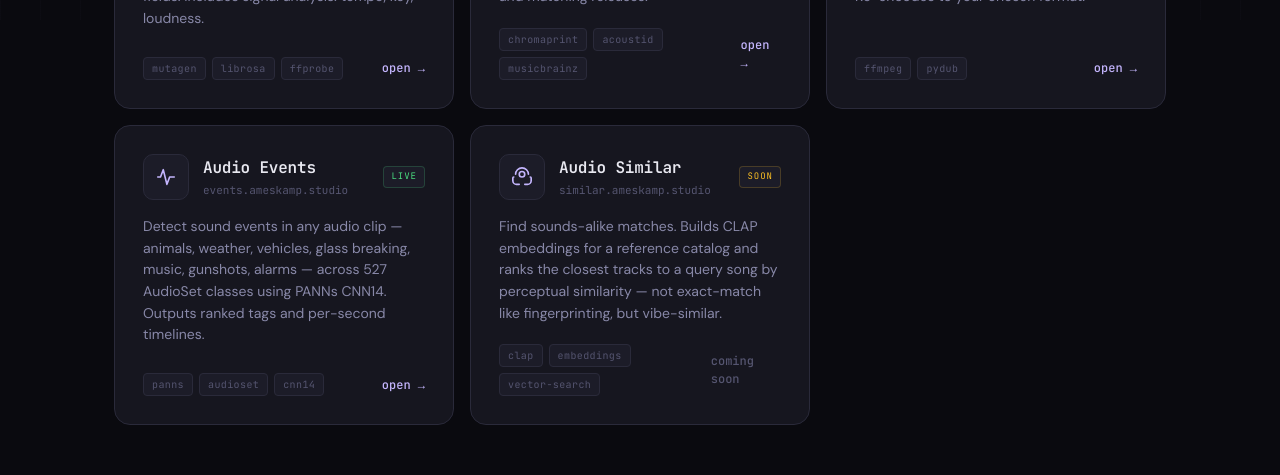
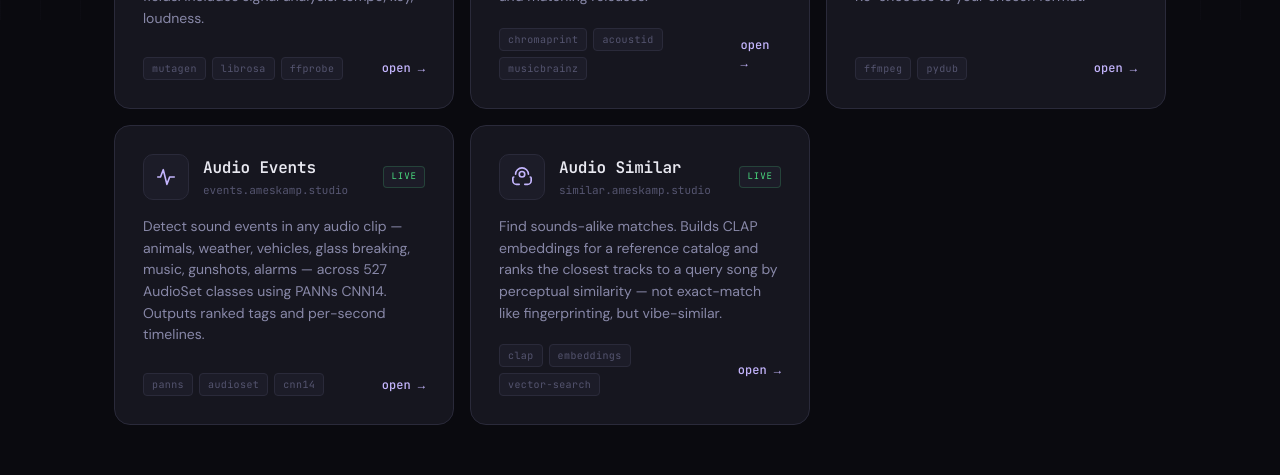
Before and after one commit to zuacaldeira/AmeskampAudioTools, a plain HTML site: page ameskamp-studio/landing/index.html in a window 1280 px wide. Shown: the part 780-1255 px from the top of the page. Drawn offline with Linux system fonts and the light colour scheme.

Commit message:
Package audio-similar (Docker + README) and wire into umbrella
audio-similar/Dockerfile mirrors audio-events: CPU-only torch wheel,
transformers + librosa, pre-fetches the CLAP weights (~600 MB) during
build so the first user query doesn't pay the cold-start download.

Compose entry binds ./audio-similar/catalog/ on the host to /catalog
in the container so the indexer CLI and web service share state, and
so a pre-built catalog can be copied onto the VPS instead of indexing
in-place.

Umbrella wiring:
- ameskamp-studio/nginx/conf.d/similar.ameskamp.studio.conf
- deploy.sh: similar.ameskamp.studio appended to SUBDOMAINS
- landing page: Audio Similar card flipped from SOON to LIVE

README explains the catalog model (SQLite + portable float32 memmap),
the index/query flow, and why brute-force cosine is fine for catalogs
under ~10k tracks.

Co-Authored-By: Claude Opus 4.7 (1M context) <noreply@anthropic.com>

```diff
--- a/ameskamp-studio/landing/index.html
+++ b/ameskamp-studio/landing/index.html
@@ -534,7 +534,7 @@
         </div>
       </a>
 
-      <div class="tool coming-soon">
+      <a class="tool" href="https://similar.ameskamp.studio">
         <div class="tool-head">
           <div class="tool-icon">
             <svg viewBox="0 0 24 24" fill="none" stroke="currentColor" stroke-width="1.8" stroke-linecap="round" stroke-linejoin="round">
@@ -548,7 +548,7 @@
             <div class="tool-title">Audio Similar</div>
             <div class="tool-sub">similar.ameskamp.studio</div>
           </div>
-          <span class="badge soon" style="margin-left:auto">SOON</span>
+          <span class="badge live" style="margin-left:auto">LIVE</span>
         </div>
         <p class="tool-desc">Find sounds-alike matches. Builds CLAP embeddings for a reference catalog and ranks the closest tracks to a query song by perceptual similarity — not exact-match like fingerprinting, but vibe-similar.</p>
         <div class="tool-foot">
@@ -557,9 +557,9 @@
             <span class="tag">embeddings</span>
             <span class="tag">vector-search</span>
           </div>
-          <span class="tool-cta" style="color: var(--text-muted)">coming soon</span>
+          <span class="tool-cta">open →</span>
         </div>
-      </div>
+      </a>
 
     </div>
   </section>
```
Also changed, not shown: audio-similar/requirements.txt (added), 5 other files.
